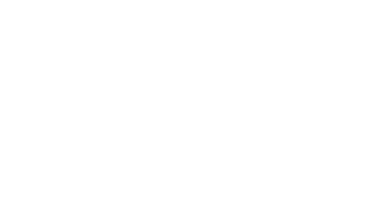
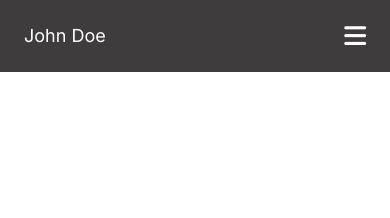
Before and after one commit to Lusindiso/Microverse-Portfolio, a website: page index.html in a window 390 px wide. Drawn offline with Linux system fonts and the light colour scheme.

Commit message:
Add navbar styles for smaller screens

```diff
--- a/style.css
+++ b/style.css
@@ -16,3 +16,34 @@
 	line-height: 28px;
 	color: #fff;
 }
+
+.navbar {
+	display: flex;
+	justify-content: space-between;
+	align-items: center;
+	padding: 0 1.2rem;
+	height: 7.2rem;
+	background-color: #3e3c3c;
+}
+
+.navbar__logo {
+	font-size: 2rem;
+	padding-left: 2rem;
+}
+
+.navbar__menu {
+	display: none;
+}
+
+@media only screen and (max-width: 480px) {
+	.navbar__logo {
+		font-size: 1.8rem;
+		padding-left: 1.2rem;
+	}
+
+	.navbar__menu {
+		display: block;
+		font-size: 2.5rem;
+		padding-right: 1.2rem;
+	}
+}
```
